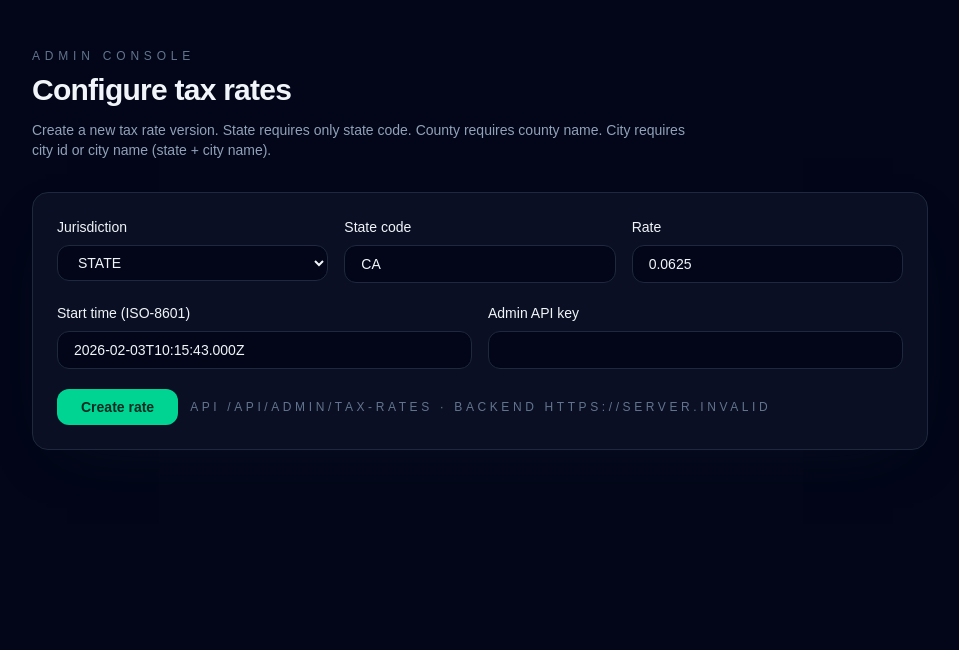
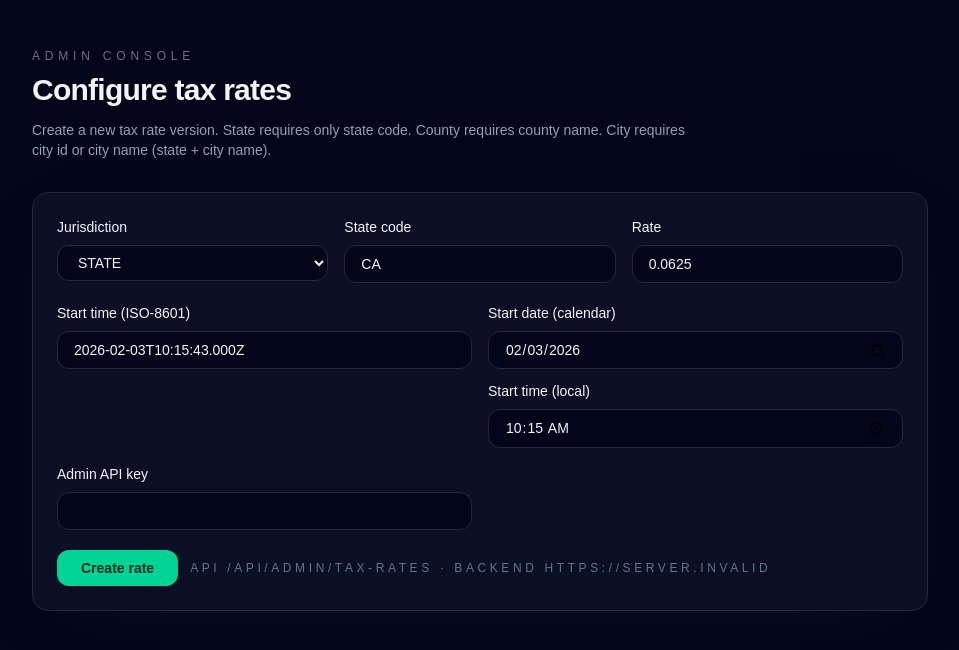
Before and after one commit to illiakornyk/sales-tax-service, a Next.js app in the folder client/: page /admin/tax-rates in a window 1280 px wide. Shown: the top 650 px of the page, without its empty margins (160-1119 px from the left). Built offline with nearby package versions, Linux system fonts and the light colour scheme; no server answers.

Commit message:
feat: calendar in form

```diff
--- a/client/src/app/admin/tax-rates/tax-rate-form.tsx
+++ b/client/src/app/admin/tax-rates/tax-rate-form.tsx
@@ -83,6 +83,38 @@ export function TaxRateForm() {
       );
     } finally {
       setLoading(false);
+    }
+  };
+
+  const pad = (value: number) => String(value).padStart(2, "0");
+  const parsedStartTime = (() => {
+    if (!payload.startTime) return null;
+    const parsed = new Date(payload.startTime);
+    return Number.isNaN(parsed.getTime()) ? null : parsed;
+  })();
+  const localDateValue = parsedStartTime
+    ? `${parsedStartTime.getFullYear()}-${pad(
+        parsedStartTime.getMonth() + 1,
+      )}-${pad(parsedStartTime.getDate())}`
+    : "";
+  const localTimeValue = parsedStartTime
+    ? `${pad(parsedStartTime.getHours())}:${pad(parsedStartTime.getMinutes())}`
+    : "";
+
+  const updateFromDateTimeParts = (nextDate: string, nextTime: string) => {
+    if (!nextDate) return;
+    const [year, month, day] = nextDate.split("-").map(Number);
+    const [hours, minutes] = (nextTime || "00:00").split(":").map(Number);
+    if (
+      [year, month, day, hours, minutes].some(
+        (value) => Number.isNaN(value),
+      )
+    ) {
+      return;
+    }
+    const local = new Date(year, month - 1, day, hours, minutes, 0, 0);
+    if (!Number.isNaN(local.getTime())) {
+      updateField("startTime", local.toISOString());
     }
   };
 
@@ -203,6 +235,31 @@ export function TaxRateForm() {
                   className="rounded-xl border border-slate-800 bg-slate-950 px-4 py-2 text-sm text-slate-100 focus:border-slate-600 focus:outline-none"
                 />
               </label>
+              <div className="grid gap-3">
+                <label className="flex flex-col gap-2 text-sm font-medium">
+                  Start date (calendar)
+                  <input
+                    value={localDateValue}
+                    onChange={(event) => {
+                      updateFromDateTimeParts(event.target.value, localTimeValue);
+                    }}
+                    type="date"
+                    className="rounded-xl border border-slate-800 bg-slate-950 px-4 py-2 text-sm text-slate-100 focus:border-slate-600 focus:outline-none"
+                  />
+                </label>
+                <label className="flex flex-col gap-2 text-sm font-medium">
+                  Start time (local)
+                  <input
+                    value={localTimeValue}
+                    onChange={(event) => {
+                      updateFromDateTimeParts(localDateValue, event.target.value);
+                    }}
+                    type="time"
+                    step="60"
+                    className="rounded-xl border border-slate-800 bg-slate-950 px-4 py-2 text-sm text-slate-100 focus:border-slate-600 focus:outline-none"
+                  />
+                </label>
+              </div>
               <label className="flex flex-col gap-2 text-sm font-medium">
                 Admin API key
                 <input
```
